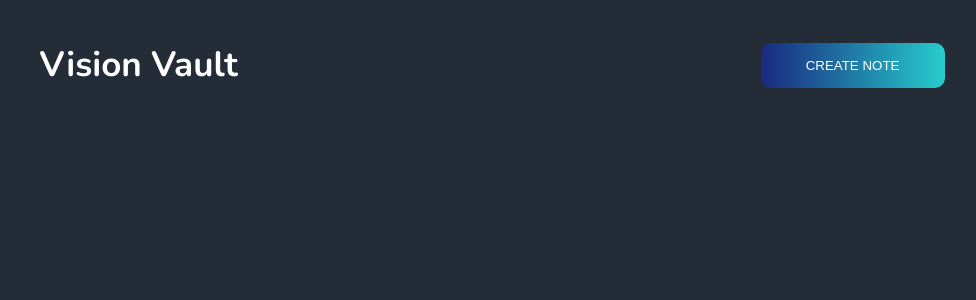
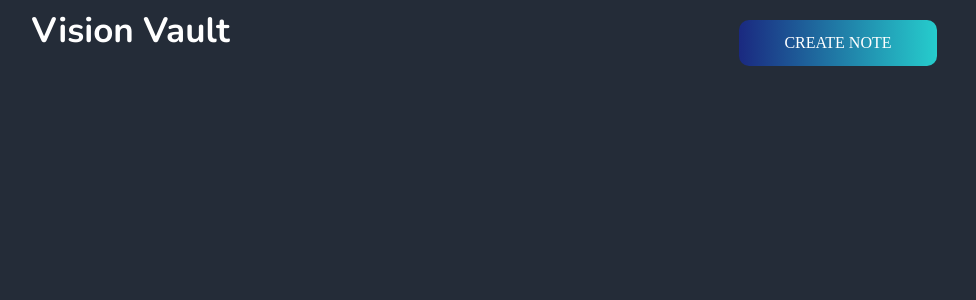
Before and after one commit to Vahe-Sevachyan/vision-vault, a Vue app: page / in a window 1280 px wide. Shown: the top 300 px of the page, without its empty margins (151-1127 px from the left). Built offline with nearby package versions, Linux system fonts and the light colour scheme.

Commit message:
fixed css reset and card magrin

```diff
--- a/src/components/CreateCard.vue
+++ b/src/components/CreateCard.vue
@@ -62,8 +62,11 @@ const addNote = () => {
           v-bind:style="{ backgroundColor: note.backgroundColor }"
         >
           <div class="card-title-container">
-            <h3>Card Header</h3>
-            <div class="editBtn-container"><span>X</span><span>Z</span></div>
+            <p>Card Header</p>
+            <ul class="editBtn-container">
+              <li>X</li>
+              <li>Z</li>
+            </ul>
           </div>
           <div class="text-container">
             <p class="main-text">{{ note.text }}</p>
@@ -82,13 +85,12 @@ main {
   height: 100vh;
   width: 100vw;
 }
-textarea {
-  resize: none;
+.container {
+  max-width: 935px;
+  padding: 10px;
+  margin: 0 auto;
 }
-textarea:focus {
-  outline: none;
-  border: 0.2px solid #106de6;
-}
+/* ***MODAL*** */
 .overlay {
   position: absolute;
   width: 100%;
@@ -98,100 +100,6 @@ textarea:focus {
   display: flex;
   align-items: center;
   justify-content: center;
-}
-h1 {
-  color: white;
-  font-family: "Nunito", Verdana, sans-serif;
-  font-weight: bold;
-  margin-bottom: 25px;
-  font-size: 35px;
-}
-.container {
-  max-width: 935px;
-  padding: 10px;
-  margin: 0 auto;
-}
-
-header {
-  display: flex;
-  justify-content: space-between;
-  align-items: center;
-}
-
-header button {
-  background-image: linear-gradient(
-    to right,
-    #1a2980 0%,
-    #26d0ce 51%,
-    #1a2980 100%
-  );
-  border: none;
-  margin: 10px;
-  padding: 15px 45px;
-  text-align: center;
-  text-transform: uppercase;
-  transition: 0.5s;
-  background-size: 200% auto;
-  color: white;
-  /* box-shadow: 0 0 0px; */
-  border-radius: 10px;
-  display: block;
-}
-
-header button:hover {
-  background-position: right center; /* change the direction of the change here */
-  color: #fff;
-  text-decoration: none;
-  cursor: pointer;
-}
-
-.cards-container {
-  display: flex;
-  flex-wrap: wrap;
-  width: 1000px;
-}
-.card {
-  width: 220px;
-  height: 245px;
-  padding: 6px;
-  border-radius: 15px;
-  display: flex;
-  flex-direction: column;
-  justify-content: space-between;
-  margin: 0 15px 15px 0;
-}
-.text-container {
-  width: 208px;
-  height: 223px;
-  overflow-y: auto;
-  border: 1px solid black;
-  word-wrap: break-word;
-  padding: 0;
-  margin-top: 12px;
-  /* padding-top: none; */
-  /* margin: auto; */
-}
-
-.date {
-  font-family: "Nunito", Verdana, sans-serif;
-  font-size: 13px;
-  text-align: center;
-  /* height: 5px;
-  position: relative;
-  top: -6px; */
-}
-.card-title-container {
-  display: flex;
-  align-items: center;
-  /* justify-content: space-between; */
-  text-align: center;
-  height: 10px;
-}
-.card-title-container span {
-  font-size: 20px;
-}
-.editBtn-container {
-  align-items: center;
 }
 .modalTitle {
   margin-top: -15px;
@@ -240,10 +148,6 @@ header button:hover {
 }
 
 #close {
-  background-color: rgb(197, 14, 14);
-}
-
-#close {
   background-image: linear-gradient(
     to right,
     #dc2424 0%,
@@ -272,6 +176,112 @@ header button:hover {
   color: tomato;
   font-family: Verdana, Tahoma, sans-serif;
 }
+
+textarea {
+  resize: none;
+}
+textarea:focus {
+  outline: none;
+  border: 0.2px solid #106de6;
+}
+
+/* ***HEADER SECTION*** */
+header {
+  display: flex;
+  justify-content: space-between;
+  align-items: center;
+}
+h1 {
+  color: white;
+  font-family: "Nunito", Verdana, sans-serif;
+  font-weight: bold;
+  margin-bottom: 25px;
+  font-size: 35px;
+}
+header button {
+  background-image: linear-gradient(
+    to right,
+    #1a2980 0%,
+    #26d0ce 51%,
+    #1a2980 100%
+  );
+  border: none;
+  margin: 10px;
+  padding: 15px 45px;
+  text-align: center;
+  text-transform: uppercase;
+  transition: 0.5s;
+  background-size: 200% auto;
+  color: white;
+  /* box-shadow: 0 0 0px; */
+  border-radius: 10px;
+  display: block;
+}
+
+header button:hover {
+  background-position: right center; /* change the direction of the change here */
+  color: #fff;
+  text-decoration: none;
+  cursor: pointer;
+}
+/* ***CARD SECTION*** */
+.cards-container {
+  display: flex;
+  flex-wrap: wrap;
+  width: 1000px;
+}
+.card {
+  width: 220px;
+  height: 245px;
+  padding: 6px;
+  border-radius: 15px;
+  display: flex;
+  flex-direction: column;
+  justify-content: space-between;
+  margin: 0 15px 15px 0;
+}
+.date {
+  font-family: "Nunito", Verdana, sans-serif;
+  font-size: 13px;
+  text-align: center;
+  /* height: 5px;
+  position: relative;
+  top: -6px; */
+}
+.text-container {
+  width: 208px;
+  height: 223px;
+  overflow-y: auto;
+  border: 1px solid black;
+  word-wrap: break-word;
+  padding: 0;
+  /* margin-top: 7px; */
+  /* padding-top: none; */
+  /* margin: auto; */
+}
+
+.card-title-container {
+  display: flex;
+  justify-content: space-between;
+
+  /* height: 30px; */
+  border: 1px solid black;
+}
+.card-title-container p {
+  margin-bottom: 5px;
+}
+.card-title-container span {
+  font-size: 20px;
+}
+.editBtn-container {
+  display: flex;
+
+  width: 40px;
+  justify-content: space-between;
+  /* border: 1px solid black; */
+  list-style: none;
+}
+
 /* .modal button {
   padding: 10px 20px;
   font-size: 20px;
--- a/src/style.css
+++ b/src/style.css
@@ -25,7 +25,14 @@ body {
 *,
 *::before,
 *::after {
+  margin: 0;
+  padding: 0;
+  border: 0;
+  font-size: 100%;
+  font: inherit;
+  vertical-align: baseline;
   box-sizing: border-box;
+  line-height: 1;
 }
 body,
 h1,
```
